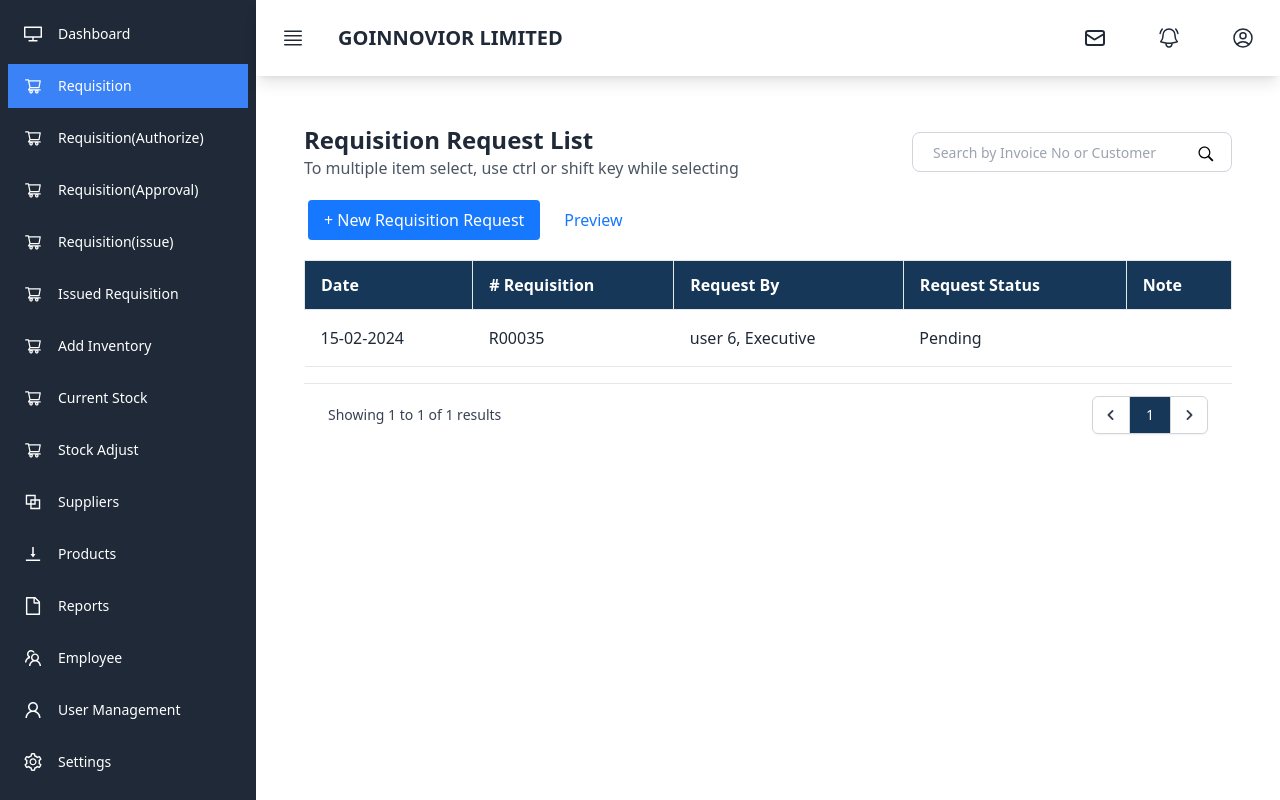
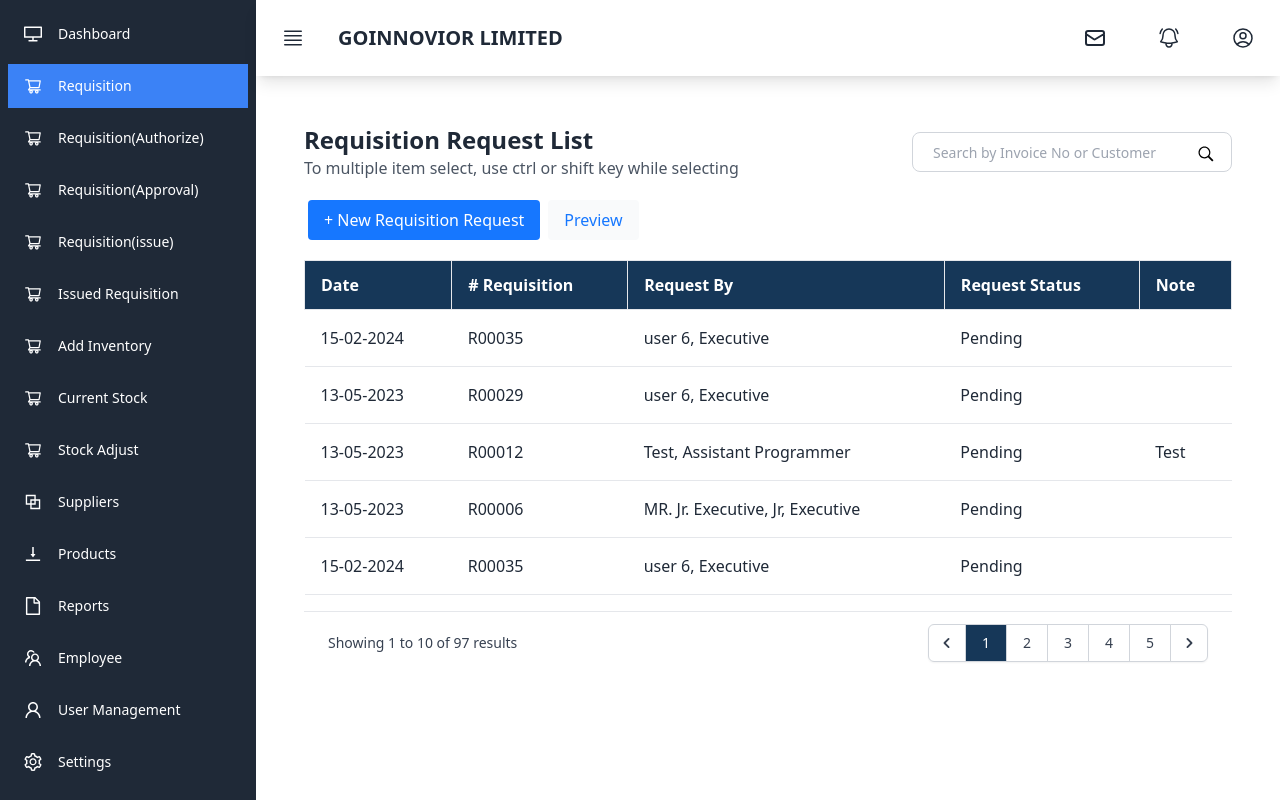
Before and after one commit to arju10/inventory-management-system, a React (Vite) app: page /requisition in a window 1280 px wide. Shown: the top 800 px of the page. Built offline with nearby package versions, Linux system fonts and the light colour scheme.

Commit message:
requisiton table updated

```diff
--- a/src/Pages/Dashboard/Requisition/Requisition.jsx
+++ b/src/Pages/Dashboard/Requisition/Requisition.jsx
@@ -1,3 +1,4 @@
+
 import { Pagination } from "antd";
 import { useState } from "react";
 import { useNavigate } from "react-router-dom";
@@ -17,7 +18,167 @@ function Requisition() {
       status: "Pending",
       note: "",
     },
-    // Add more dummy data as needed
+    {
+      date: "13-05-2023",
+      requisition: "R00029",
+      requestBy: "user 6, Executive",
+      status: "Pending",
+      note: "",
+    },
+    {
+      date: "13-05-2023",
+      requisition: "R00012",
+      requestBy: "Test, Assistant Programmer",
+      status: "Pending",
+      note: "Test",
+    },
+    {
+      date: "13-05-2023",
+      requisition: "R00006",
+      requestBy: "MR. Jr. Executive, Jr, Executive",
+      status: "Pending",
+      note: "",
+    },
+    {
+      date: "15-02-2024",
+      requisition: "R00035",
+      requestBy: "user 6, Executive",
+      status: "Pending",
+      note: "",
+    },
+    {
+      date: "13-05-2023",
+      requisition: "R00029",
+      requestBy: "user 6, Executive",
+      status: "Pending",
+      note: "",
+    },
+    {
+      date: "13-05-2023",
+      requisition: "R00012",
+      requestBy: "Test, Assistant Programmer",
+      status: "Pending",
+      note: "Test",
+    },
+    {
+      date: "13-05-2023",
+      requisition: "R00006",
+      requestBy: "MR. Jr. Executive, Jr, Executive",
+      status: "Pending",
+      note: "",
+    },
+    {
+      date: "15-02-2024",
+      requisition: "R00035",
+      requestBy: "user 6, Executive",
+      status: "Pending",
+      note: "",
+    },
+    {
+      date: "13-05-2023",
+      requisition: "R00029",
+      requestBy: "user 6, Executive",
+      status: "Pending",
+      note: "",
+    },
+    {
+      date: "13-05-2023",
+      requisition: "R00012",
+      requestBy: "Test, Assistant Programmer",
+      status: "Pending",
+      note: "Test",
+    },
+    {
+      date: "13-05-2023",
+      requisition: "R00006",
+      requestBy: "MR. Jr. Executive, Jr, Executive",
+      status: "Pending",
+      note: "",
+    },
+    {
+      date: "15-02-2024",
+      requisition: "R00035",
+      requestBy: "user 6, Executive",
+      status: "Pending",
+      note: "",
+    },
+    {
+      date: "13-05-2023",
+      requisition: "R00029",
+      requestBy: "user 6, Executive",
+      status: "Pending",
+      note: "",
+    },
+    {
+      date: "13-05-2023",
+      requisition: "R00012",
+      requestBy: "Test, Assistant Programmer",
+      status: "Pending",
+      note: "Test",
+    },
+    {
+      date: "13-05-2023",
+      requisition: "R00006",
+      requestBy: "MR. Jr. Executive, Jr, Executive",
+      status: "Pending",
+      note: "",
+    },
+    {
+      date: "15-02-2024",
+      requisition: "R00035",
+      requestBy: "user 6, Executive",
+      status: "Pending",
+      note: "",
+    },
+    {
+      date: "13-05-2023",
+      requisition: "R00029",
+      requestBy: "user 6, Executive",
+      status: "Pending",
+      note: "",
+    },
+    {
+      date: "13-05-2023",
+      requisition: "R00012",
+      requestBy: "Test, Assistant Programmer",
+      status: "Pending",
+      note: "Test",
+    },
+    {
+      date: "13-05-2023",
+      requisition: "R00006",
+      requestBy: "MR. Jr. Executive, Jr, Executive",
+      status: "Pending",
+      note: "",
+    },
+    {
+      date: "15-02-2024",
+      requisition: "R00035",
+      requestBy: "user 6, Executive",
+      status: "Pending",
+      note: "",
+    },
+    {
+      date: "13-05-2023",
+      requisition: "R00029",
+      requestBy: "user 6, Executive",
+      status: "Pending",
+      note: "",
+    },
+    {
+      date: "13-05-2023",
+      requisition: "R00012",
+      requestBy: "Test, Assistant Programmer",
+      status: "Pending",
+      note: "Test",
+    },
+    {
+      date: "13-05-2023",
+      requisition: "R00006",
+      requestBy: "MR. Jr. Executive, Jr, Executive",
+      status: "Pending",
+      note: "",
+    },
   ];
   const navigate = useNavigate();
   const handleButtonClick = () => {
@@ -33,13 +194,13 @@ function Requisition() {
   const numbers = [...Array(npage + 1).keys()].slice(1);
 
   return (
-    <div className="sm:p-6 h-screen">
-      <div className="flex flex-col justify-between items-center sm:flex-row sm:justify-between sm:items-center mb-4">
-        <div className="flex flex-col justify-between items-center sm:justify-between sm:items-start">
+    <div className=" sm:p-6 h-screen">
+      <div className="flex flex-col justify-btween items-center sm:flex-row sm:justify-between sm:items-center mb-4">
+        <div className="flex flex-col justify-btween items-center sm:justify-between sm:items-start">
           <h2 className="text-lg sm:text-xl md:text-xl lg:text-2xl font-bold text-custom-dart">
             Requisition Request List
           </h2>
-          <p className="text-center text-xs sm:text-start sm:text-sm md:text-base lg:text-base text-gray-600">
+          <p className="text-center text-xs sm:text-start sm:text-sm md:text-base lg:text-base text-gray-600 ">
             To multiple item select, use ctrl or shift key while selecting
           </p>
         </div>
@@ -72,7 +233,7 @@ function Requisition() {
             >
               + New Requisition Request
             </button>
-            <button className="bg-white text-custom-blue hover:bg-gray-50 px-2 sm:px-4 py-1 sm:py-2 rounded m-1">
+            <button className="bg-gray-50 text-custom-blue hover:bg-gray-100 px-2 sm:px-4 py-1 sm:py-2 rounded m-1">
               Preview
             </button>
           </div>
@@ -135,9 +296,9 @@ function Requisition() {
             <div className="hidden sm:flex sm:flex-1 sm:items-center sm:justify-between">
               <div>
                 <p className="text-sm text-gray-700">
-                  Showing <span className="font-medium">{firstIndex + 1}</span> to{" "}
-                  <span className="font-medium">{Math.min(lastIndex, dummyData.length)}</span> of{" "}
-                  <span className="font-medium">{dummyData.length}</span> results
+                  Showing <span className="font-medium">1</span> to{" "}
+                  <span className="font-medium">10</span> of{" "}
+                  <span className="font-medium">97</span> results
                 </p>
               </div>
               <div>
@@ -145,18 +306,19 @@ function Requisition() {
                   className="isolate inline-flex -space-x-px rounded-md shadow-sm"
                   aria-label="Pagination"
                 >
-                  <button
+                  <a
+                    href="#"
                     className="relative inline-flex items-center rounded-l-md border border-gray-300 bg-white px-2 py-2 text-sm font-medium text-gray-700 hover:bg-gray-50"
                     onClick={prevPage}
                     aria-label="Previous"
-                    disabled={currentPage === 1}
                   >
                     <span className="sr-only">Previous</span>
                     <ChevronLeftIcon className="h-5 w-5" aria-hidden="true" />
-                  </button>
+                  </a>
                   {numbers.map((n, i) => (
-                    <button
+                    <a
                       key={i}
+                      href="#"
                       className={`relative inline-flex items-center border border-gray-300 bg-white px-4 py-2 text-sm font-medium text-gray-700 hover:bg-gray-50 ${
                         currentPage === n
                           ? "!bg-custom-dark text-white hover:text-white"
@@ -165,17 +327,17 @@ function Requisition() {
                       onClick={() => changeCpage(n)}
                     >
                       {n}
-                    </button>
+                    </a>
                   ))}
-                  <button
+                  <a
+                    href="#"
                     className="relative inline-flex items-center rounded-r-md border border-gray-300 bg-white px-2 py-2 text-sm font-medium text-gray-700 hover:bg-gray-50"
                     onClick={nextPage}
                     aria-label="Next"
-                    disabled={currentPage === npage}
                   >
                     <span className="sr-only">Next</span>
                     <ChevronRightIcon className="h-5 w-5" aria-hidden="true" />
-                  </button>
+                  </a>
                 </nav>
               </div>
             </div>
@@ -186,18 +348,19 @@ function Requisition() {
   );
 
   function prevPage() {
-    if (currentPage > 1) {
+    if (currentPage !== firstIndex) {
       setCurrentPage(currentPage - 1);
     }
   }
 
   function nextPage() {
-    if (currentPage < npage) {
+    if (currentPage !== lastIndex) {
       setCurrentPage(currentPage + 1);
     }
   }
 
   function changeCpage(id) {
+    console.log("Changing page to:", id);
     setCurrentPage(id);
   }
 }
```
